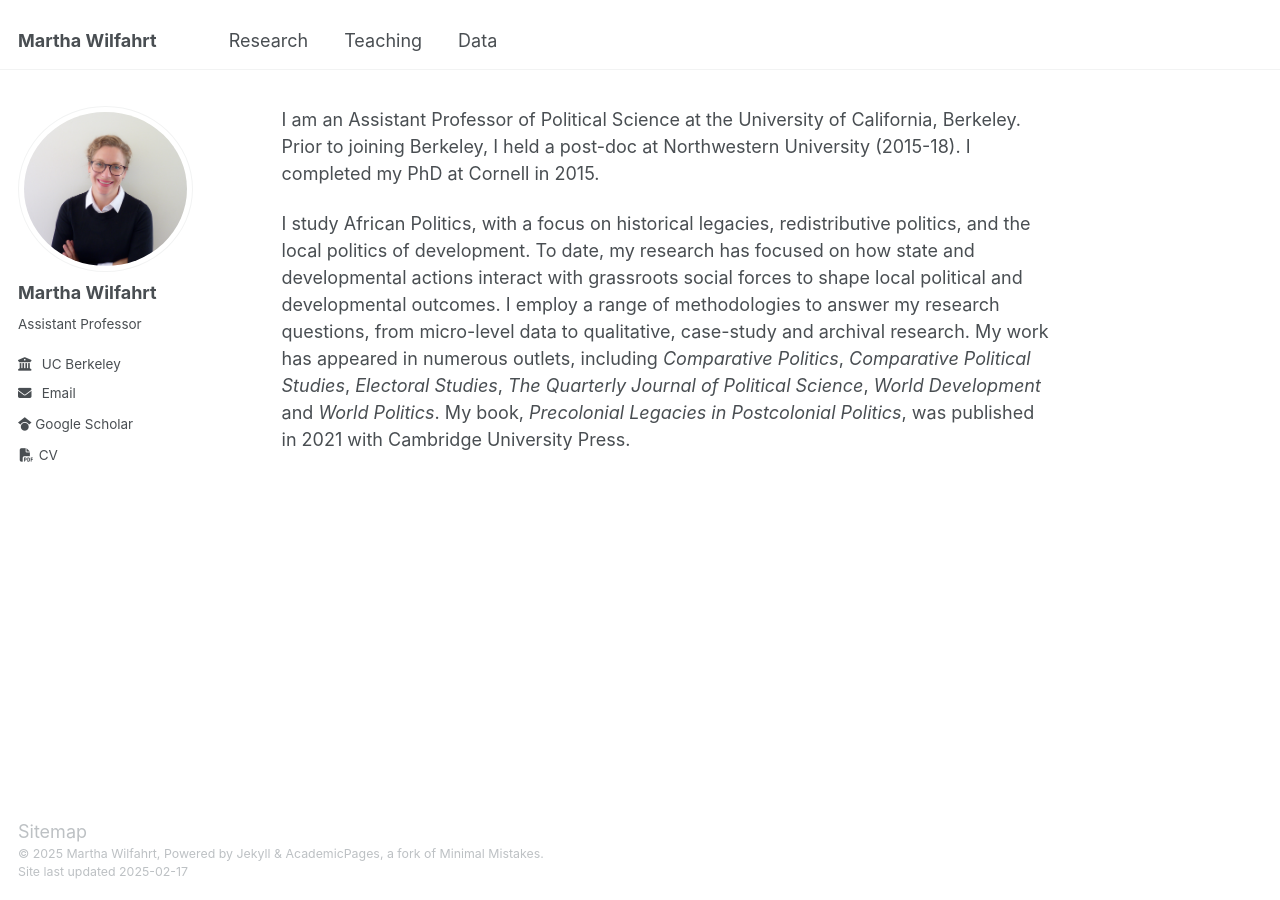
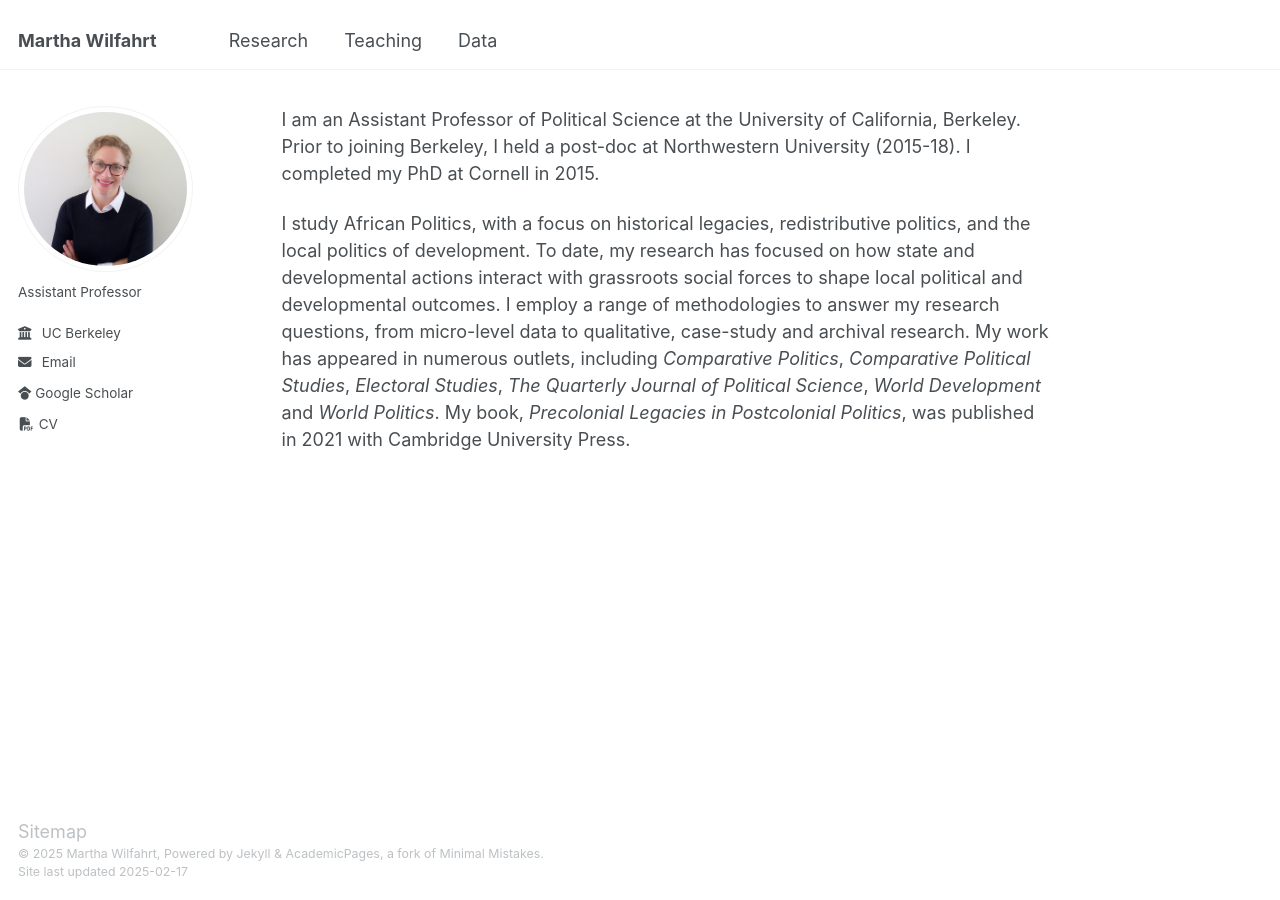
Before and after one commit to martha-wilfahrt/martha-wilfahrt.github.io, a Jekyll site: the page built from _pages/about.md, in a window 1280 px wide. Built offline with Jekyll 4.4.1, drawn with Linux system fonts in a browser that asks for light colours.

Commit message:
Update _config.yml

```diff
--- a/_config.yml
+++ b/_config.yml
@@ -22,7 +22,7 @@ repository               : "martha-wilfahrt.github.io"
 #               If a field is blank the icon and link will not appear, otherwise it will be shown.
 #               Additional customization can be done by editing /_includes/author-profile.html
 author:
-  name             : "Martha Wilfahrt"
+  name             : #""
   avatar           : "MW_2.png"
   bio              : "Assistant Professor"
   employer         : "UC Berkeley"
```
